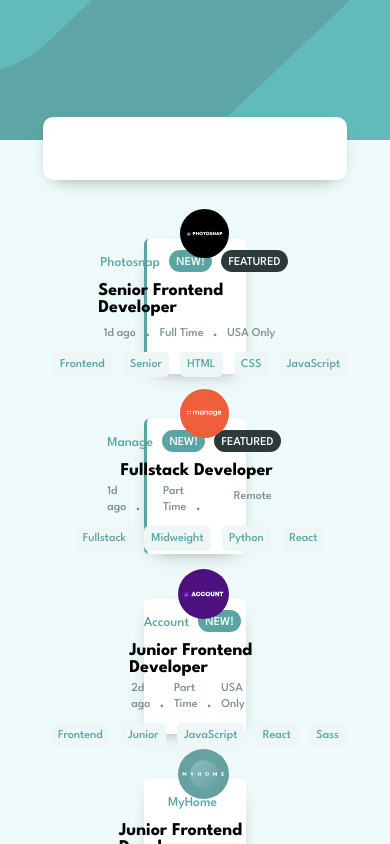
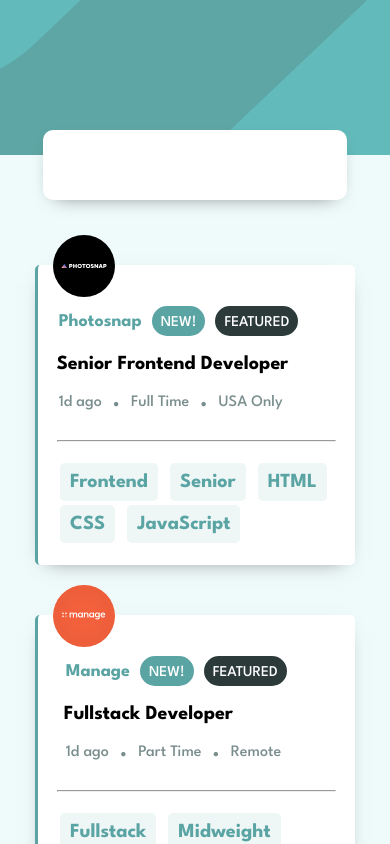
Before and after one commit to M0hamedMagdy/FrontEnd-Mentor-Joblisting-React, a React (Create React App) app: page / in a window 390 px wide. Shown: the top 844 px of the page. Built offline with nearby package versions, Linux system fonts and the light colour scheme; data requests are answered from the project's data file.

Commit message:
responsive ready

```diff
--- a/src/components/JobList/Joblist.js
+++ b/src/components/JobList/Joblist.js
@@ -19,6 +19,7 @@
           <span>{job.location}</span>
         </div>
       </div>
+      <hr></hr>
       <div className={styles.tags}>
         <span>{job.role}</span>
 
--- a/src/components/JobList/joblist.module.css
+++ b/src/components/JobList/joblist.module.css
@@ -70,6 +70,7 @@
 li div.jobInfo span.companyName {
   color: var(--Desaturated-Dark-Cyan);
   font-size: 1.5rem;
+  font-weight: 700;
 }
 
 span.new {
@@ -89,6 +90,10 @@
   color: var(--white);
   border-radius: 15px;
   text-transform: uppercase;
+}
+
+hr {
+  display: none;
 }
 
 li div.jobInfo div.dates {
@@ -165,18 +170,117 @@
 
 
 @media screen and (max-width: 750px) {
+  ul {
+    padding-inline-start: 0rem;
+    padding-inline-end: 0rem;
+  }
+
+  li {
+    inline-size: 40rem;
+    block-size: 30rem;
+    margin-inline-start: auto;
+    margin-inline-end: auto;
+  }
 
   li picture {
-    flex: 1;
-    margin-block-end: 1rem;
-    position: absolute;
     top: -30px;
-    left: 20px;
+    left: 2px;
   }
 
   li picture img {
     display: block;
-    max-inline-size: 65%;
+    max-inline-size: 70%;
   }
 
+
+li div.jobInfo {
+  flex: 3;
+  align-items: flex-start;
+  justify-content: flex-start;
+  margin-block-start: 2.8rem;
+  margin-inline-end: 11rem;
 }
+
+li div.jobInfo > * {
+  margin-block-end: 0.99rem;
+}
+
+
+li div.jobInfo h1 {
+  margin-block-end: 0.99rem;
+}
+
+li div.jobInfo span {
+  margin-inline-end: 1.rem ;
+}
+
+li div.jobInfo span.companyName {
+  font-size: 1.8rem;
+}
+
+span.new, span.featured {
+  padding: 0.9rem;
+  padding-block-end: 0.7rem;
+  font-size: 1.5rem;
+}
+
+li div.jobInfo div.dates {
+  inline-size: 110%;
+  flex-wrap: wrap ;
+  align-items: flex-start;
+  justify-content: flex-start;
+}
+
+
+li div.jobInfo div.dates span {
+  font-size: 1.6rem;
+}
+
+
+li div.jobInfo div.dates span::after {
+  content: ".";
+  font-size: 3rem;
+  margin-left: 1rem;
+}
+
+hr {
+  display: block;
+  inline-size: 95%;
+  background-color: var( --Dark-Grayish-Cyan);
+  margin-block-end: 1rem;
+}
+
+li div.tags {
+
+  align-items: flex-start;
+  justify-content: flex-start;
+  flex-wrap: wrap;
+  width: 100%;
+}
+
+
+li div.tags span {
+  padding: 1rem;
+  font-size: 2rem;
+  font-weight: 700;
+}
+
+}
+
+@media screen and (max-width: 415px) {
+
+  li {
+    inline-size: 32rem;
+    block-size: 30rem;
+    margin-inline-start: auto;
+    margin-inline-end: auto;
+
+  }
+
+
+li div.jobInfo {
+  margin-block-start: 2.8rem;
+  margin-inline-end: 3rem;
+}
+
+}
--- a/src/index.css
+++ b/src/index.css
@@ -24,11 +24,3 @@
   block-size: 100vh;
   font-size: 10px;
 }
-
-
-@media screen and (max-width: 750px) {
-
-  body,html {
-    font-size: 9px;
-  }
-  }
```
